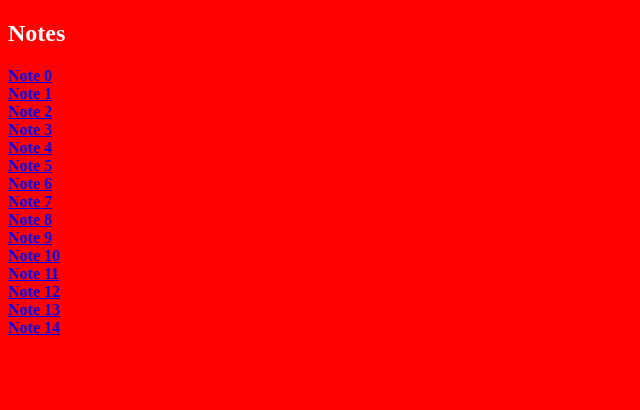
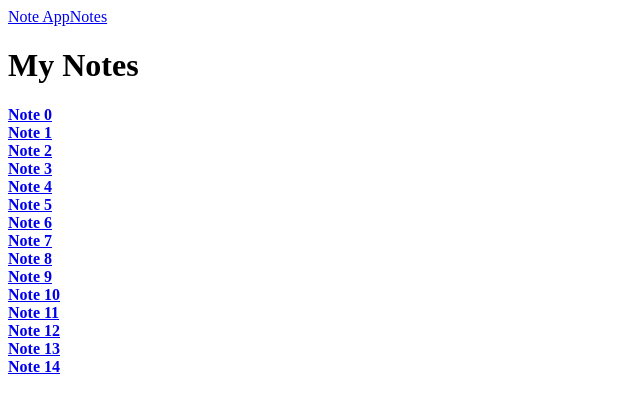
Before and after one commit to danimal-johnson/next-note, a Next.js app: page /notes in a window 1280 px wide. Shown: the top 410 px of the page, without its empty margins (0-640 px from the left). Built offline with nearby package versions, Linux system fonts and the light colour scheme.

Commit message:
Add, configure, and disable broken Theme-UI package

```diff
--- a/pages/_app.js
+++ /dev/null
@@ -1,8 +0,0 @@
-import react from "react";
-import '../src/styles.css';
-
-// This file is necessary for css styles to be included
-
-export default function App({ Component, pageProps }) {
-  return (<Component {...pageProps} />);
-}
--- /dev/null
+++ b/pages/_app.jsx
@@ -0,0 +1,28 @@
+import React from "react";
+
+// /** @jsxImportSource theme-ui */
+// /** @jsx jsx */
+// /** @jsxRuntime classic */
+// import { jsx } from "theme-ui";
+// import { ThemeProvider }  from 'theme-ui';
+// import { theme } from '../theme';
+import Nav from '../src/components/nav';
+
+// import '../src/styles.css';
+
+// This file is necessary for *global* css styles to be included.
+// Otherwise, css must be renamed to filename.module.css in the
+// folder where they are used.
+
+// Pre-processors can also be used by extending Next.js.
+
+export default function App({ Component, pageProps }) {
+  return (
+    // <ThemeProvider theme={theme}>
+      <div>
+        <Nav />
+        <Component {...pageProps} />
+      </div>
+    // </ThemeProvider>
+  );
+}
--- a/pages/notes/[id].js
+++ b/pages/notes/[id].jsx
@@ -1,5 +1,10 @@
 import { useRouter } from 'next/router';
 import Link from 'next/link';
+
+// /** @jsxImportSource theme-ui */
+// /** @jsx jsx */
+// /** @jsxRuntime classic */
+// import { jsx } from 'theme-ui';
 
 // Catch all catch-all route: [...params]
 // Optional catch-all route add one more bracket to the filename: [[...params]]
--- a/pages/notes/index.js
+++ /dev/null
@@ -1,22 +0,0 @@
-//  import React from 'react';
-import Link from 'next/link';
-
-export default () => {
-  const notes = new Array(15).fill(1).map((_, i) => ({id: i, title: `Note ${i}`}));
-
-  return (
-    <div>
-      <h2>Notes</h2>
-
-      { notes.map(note => (
-        <div key={note.id}>
-          <Link href="/notes/[id]" as={`/notes/${note.id}`}>
-            <a>
-              <strong>{note.title}</strong>
-            </a>
-          </Link>
-        </div>
-      ))}
-    </div>
-  );
-}
--- /dev/null
+++ b/pages/notes/index.jsx
@@ -0,0 +1,47 @@
+// pages/index.jsx
+
+// /** @jsx jsx */
+// /** @jsxRuntime classic */
+// import { jsx } from 'theme-ui';
+
+import Link from 'next/link';
+
+export default () => {
+  const notes = new Array(15).fill(1).map((_, i) => ({id: i, title: `Note ${i}`}));
+
+  return (
+    <div sx={{variant: 'containers.page'}}>
+      <h1>My Notes</h1>
+
+      <div sx={{display: 'flex', justifyContent: 'space-between', alignItems: 'center', flexWrap: 'wrap'}}>
+        {notes.map(note => (
+          <div key={note.id} sx={{width: '33%', p: 2}}>
+            <Link key={note.id} href="/notes/[id]" as={`/notes/${note.id}`}>
+              <a sx={{textDecoration: 'none', cursor: 'pointer'}}>
+                <div sx={{variant: 'containers.card',}}>
+                  <strong>{note.title}</strong>
+                </div>
+              </a>
+            </Link>
+          </div>
+        ))}
+      </div>
+    </div>
+  );
+
+  // (
+  //   <div>
+  //     <h2>Notes</h2>
+
+  //     { notes.map(note => (
+  //       <div key={note.id}>
+  //         <Link href="/notes/[id]" as={`/notes/${note.id}`}>
+  //           <a>
+  //             <strong>{note.title}</strong>
+  //           </a>
+  //         </Link>
+  //       </div>
+  //     ))}
+  //   </div>
+  // );
+}
--- /dev/null
+++ b/src/components/nav.jsx
@@ -0,0 +1,24 @@
+// nav.jsx
+// /** @jsx jsx */
+// /** @jsxRuntime classic */
+// import { jsx } from 'theme-ui';
+
+// /** @jsxImportSource theme-ui */
+import Link from 'next/link'
+
+const Nav = () => (
+  <header sx={{height: '60px', width: '100vw', bg: 'primary', borderBottom: '1px solid', borderColor: 'primary'}}>
+    <nav sx={{display: 'flex', alignItems: 'center',  justifyContent: 'space-between', variant: 'containers.page', height: '100%'}}>
+      <Link href="/">
+        <a sx={{fontWeight: 'bold', fontSize: 4, cursor: 'pointer'}}>Note App</a>
+      </Link>
+
+      <Link href="/notes">
+        <a sx={{color: 'text', fontSize: 3, cursor: 'pointer'}}>Notes</a>
+      </Link>
+
+    </nav>
+  </header>
+)
+
+export default Nav
--- /dev/null
+++ b/theme.js
@@ -0,0 +1,26 @@
+// import { Theme } from 'theme-ui';
+import { roboto } from '@theme-ui/presets';
+
+const theme = {
+  ...roboto,
+  containers: {
+    card: {
+      boxShadow: '0 1px 3px rgba(0,0,0,0.12), 0 1px 2px rgba(0,0,0,0.24)',
+      border: '1px solid',
+      borderColor: 'muted',
+      borderRadius: '4px',
+      p: 2,
+    },
+    page: {
+      width: '100%',
+      maxWidth: '960px',
+      m: 0,
+      mx: 'auto',
+    }
+  },
+  styles: {
+    ...roboto.styles
+  }
+}
+
+export default theme;
```
Also changed, not shown: pages/index.js (deleted, +0 -13 lines), pages/index.jsx (added, +29 -0 lines), 1 other file (tests, documents, lock files or other folders).
